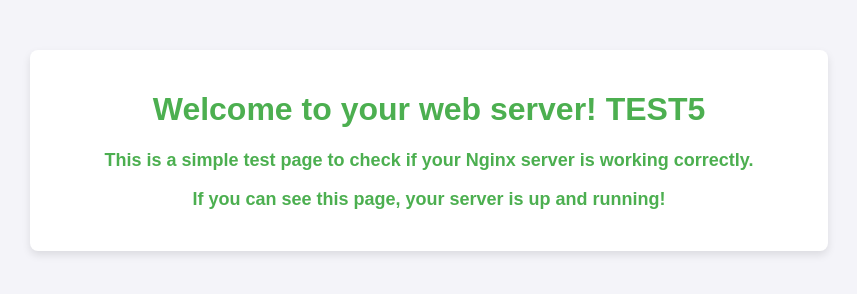
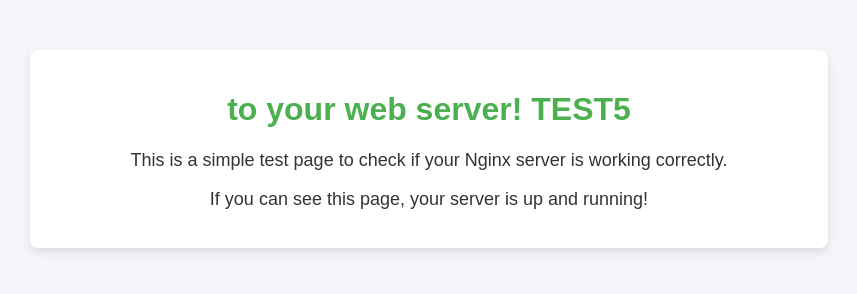
Before and after one commit to Sayn78/Projet1, a plain HTML site: page www/index.html in a window 1280 px wide. Shown: the whole page, without its empty margins (211-1068 px from the left). Drawn offline with Linux system fonts and the light colour scheme.

Commit message:
modification www v1.1.5

```diff
--- a/www/index.html
+++ b/www/index.html
@@ -33,7 +33,7 @@
 </head>
 <body>
     <div class="container">
-        <h1>Welcome to your web server! TEST5<h1>
+        <h1>to your web server! TEST5</h1>
         <p>This is a simple test page to check if your Nginx server is working correctly.</p>
         <p>If you can see this page, your server is up and running!</p>
     </div>
```
